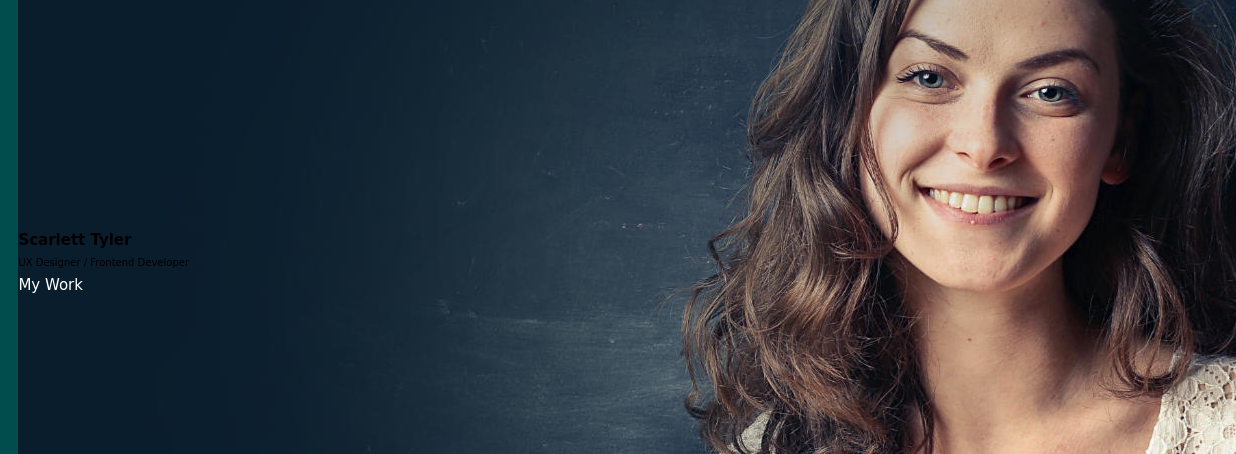
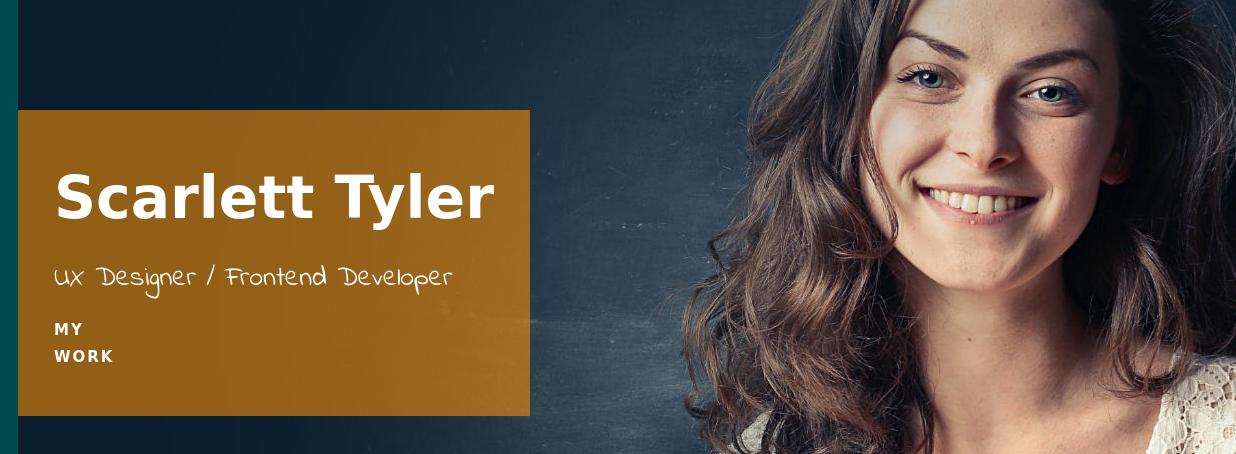
Before and after one commit to Ankit9835/porfolio_website, a plain HTML site: page index.html in a window 1280 px wide. Shown: the part 199-653 px from the top of the page, 44-1280 px from the left. Drawn offline with Linux system fonts and the light colour scheme; a web font is replaced by a local one.

Commit message:
hero section completed

```diff
--- a/style.css
+++ b/style.css
@@ -169,6 +169,64 @@ section#showcase{
   align-items: center;
 }
 
+div.showcase__content{
+  background-color: var(--secondary-color-m);
+  padding: calc(1rem + 2vw);
+  height: calc(5rem + 20vmax);
+
+  display: flex;
+  flex-direction: column;
+  justify-content: space-between;
+
+  animation: hero 2s cubic-bezier(0.68, -0.55, 0.27, 1.55);
+}
+
+.showcase__content--title{
+  font-size: calc(2rem + 3vw);
+  color: white;
+}
+
+.section__content--para {
+  font-family: "Indie Flower", cursive;
+  font-size: calc(1.5rem + 1vw);
+  color: white;
+}
+
+.showcase__content--link:link,
+.showcase__content--link:visited{
+  padding: 1rem 0;
+  transition: all 0.5s ease-in-out;
+  width: 9rem;
+  text-transform: uppercase;
+  font-size: 1.5rem;
+  font-weight: 600;
+  letter-spacing: 0.2rem;
+  position: relative;
+  z-index: 1;
+}
+
+.showcase__content--link:link::after,
+.showcase__content--link:visited::after {
+  content: "";
+  position: absolute;
+  top: 0;
+  left: 0;
+  height: 100%;
+  width: 100%;
+  background-color: var(--primary-color);
+  transform: scaleX(0);
+  transform-origin: right;
+  transition: transform 0.45s cubic-bezier(0.645, 0.045, 0.355, 1);
+
+  z-index: -1;
+}
+
+.showcase__content--link:hover::after,
+.showcase__content--link:active::after {
+  transform: scaleX(1);
+  transform-origin: left;
+}
+
 @media screen and (max-width: 610px){
   header#header{
     position: absolute;
```
